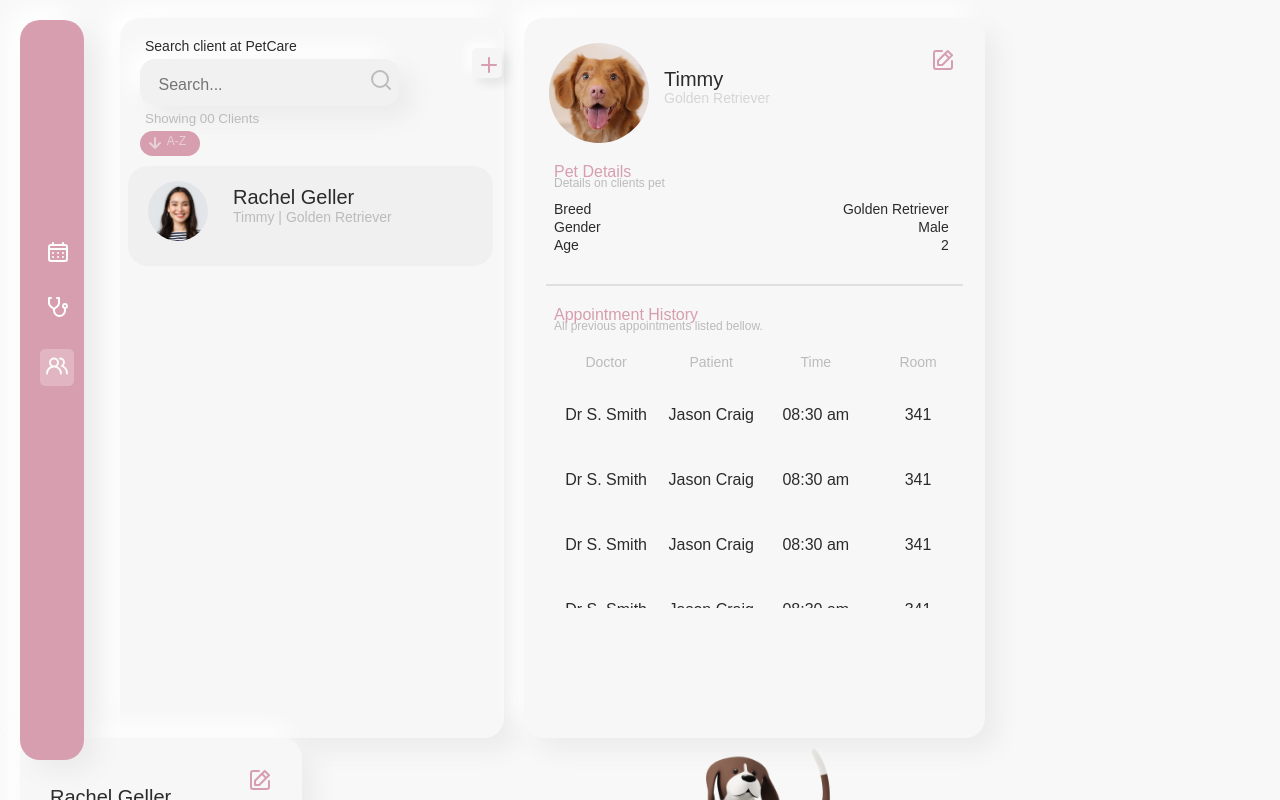
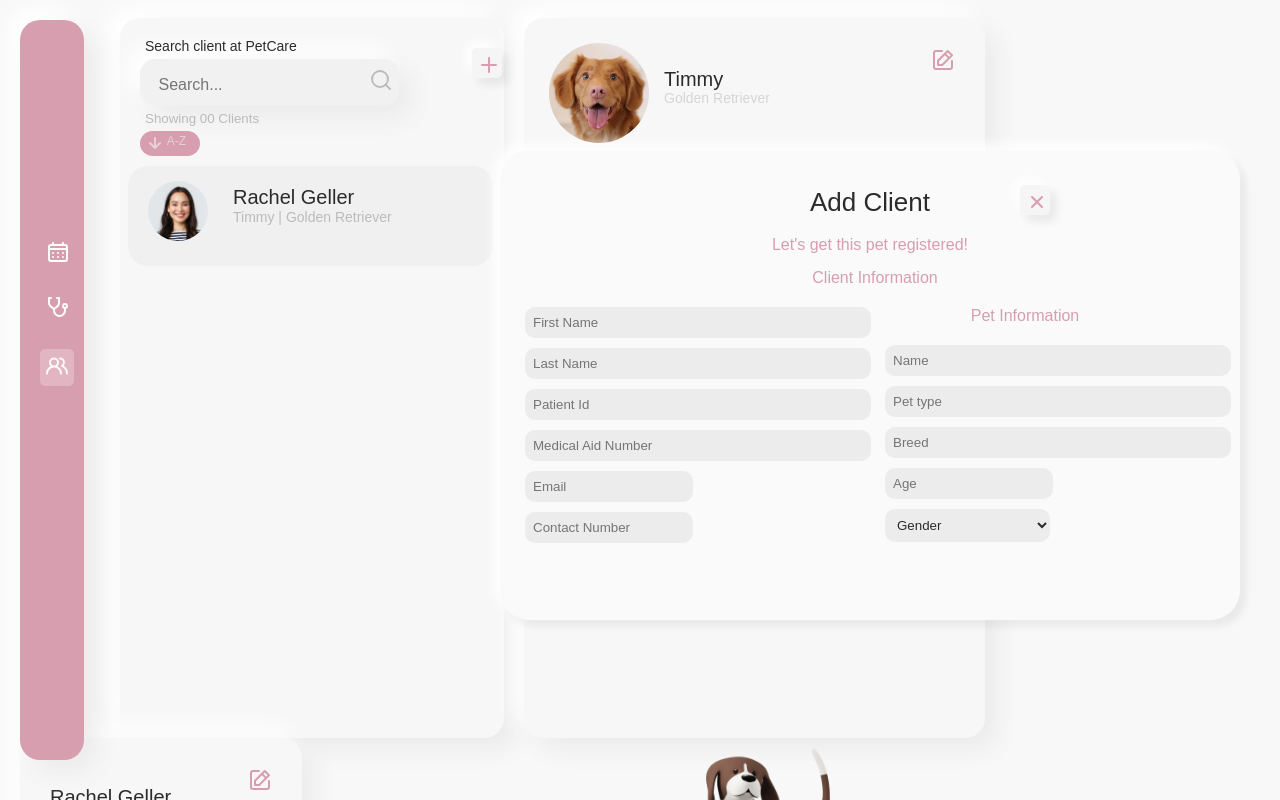
Before and after one commit to AlexaPea/AlexaPettitt_21100290_T2_FinalProject, a React (Create React App) app in the folder myapp/: page /Patients in a window 1280 px wide. Both pictures are taken after a click on the button 487 px from the left and 63 px from the top of the page. Shown: the top 800 px of the page. Built offline with nearby package versions, Linux system fonts and the light colour scheme.

Commit message:
Worked on functionality and front end

```diff
--- a/myapp/src/components/AddDoctor.js
+++ b/myapp/src/components/AddDoctor.js
@@ -7,7 +7,7 @@ const AddDoctor = () => {
         <div className='add-doctor'>
             <div className='add-doctor-form'>
                 <form id="doctorForm">
-                <button class='closeBtn' id="btn" ><div className='close-icon'><UilTimes/></div></button>
+                <button className='closeBtn' id="btn" ><div className='close-icon'><UilTimes/></div></button>
                     <div className='heading doc'>
 
                         <h1>Add New Vet</h1>
--- a/myapp/src/components/AddTask.js
+++ b/myapp/src/components/AddTask.js
@@ -6,7 +6,7 @@ const AddTask = () => {
         <div>
             <div className='task-form-container'>
                 <form id='addTask'>
-                <button class='closeBtn' id="btn" ><div className='close-icon'><UilTimes/></div></button>
+                <button className='closeBtn' id="btn" ><div className='close-icon'><UilTimes/></div></button>
                 <div className='heading task'>
                         <h1>Add Task</h1>
                         <h3>Let's get productive!</h3>
--- a/myapp/src/components/Appointments.js
+++ b/myapp/src/components/Appointments.js
@@ -123,8 +123,9 @@ const Appointments = (props) => {
                 </div>
                 <div className='appointments'>
                     <div className='block-heading'> Appointments </div>
-                    <button class='addBtn' id="btn" onClick={handleBooking}><div className='plus-icon' ><UilPlus/></div></button>
+                    <button className='addBtn' id="btn" onClick={handleBooking}><div className='plus-icon' ><UilPlus/></div></button>
                     <table className='appointments-table'>
+                        <tbody>
                         <tr className='row-heading'>
                             <th>Doctor</th>
                             <th>Patient</th>
@@ -161,6 +162,7 @@ const Appointments = (props) => {
                             <td>08:30 am</td>
                             <td>341</td>
                         </tr>
+                        </tbody>
                     </table>
 
                 </div>
@@ -203,7 +205,7 @@ const Appointments = (props) => {
 
                 <div className='tasks'>
                     <h1 className='tasks-head'>Tasks</h1>
-                    <button class='addBtn tasks' id="btn" onClick={addTask}><div className='plus-icon'><UilPlus/></div></button>
+                    <button className='addBtn tasks' id="btn" onClick={addTask}><div className='plus-icon'><UilPlus/></div></button>
                     <div className='task-container'>
                         <div className='individual-task'>
                             <h5>Email Mrs Poter</h5>
--- a/myapp/src/components/Doctors.js
+++ b/myapp/src/components/Doctors.js
@@ -130,6 +130,7 @@ const Doctors = (props) => {
                 <h2 className='start-heading'>Bio</h2>
                 <h4>Doctors general information</h4>
                 <table className='general-info first'>
+                    <tbody>
                     <tr>
                         <th>Name</th>
                         <td>Sam</td>
@@ -146,6 +147,7 @@ const Doctors = (props) => {
                         <th>Age</th>
                         <td>35</td>
                     </tr>
+                    </tbody>
                 </table>
             </div>
              <hr className='devider-line'/>
@@ -153,6 +155,7 @@ const Doctors = (props) => {
                 <h2>Details</h2>
                 <h4>Doctors details which concern the practice</h4>
                 <table className='general-info two'>
+                <tbody>
                     <tr>
                         <th>Email</th>
                         <td>Sam@petcare.co.za</td>
@@ -173,7 +176,7 @@ const Doctors = (props) => {
                         <th>Room</th>
                         <td>1 35</td>
                     </tr>
-
+                    </tbody>
                 </table>
                 {/* <button className='primary-btn vet'>Edit</button> */}
             </div>
--- a/myapp/src/components/MakeBooking.js
+++ b/myapp/src/components/MakeBooking.js
@@ -18,7 +18,7 @@ const MakeBooking = () => {
         <div>
              <div className='appointments-form'>
                 <form id="homeForm">
-                <button class='closeBtn' id="btn" onClick={handleBooking}><div className='close-icon'><UilTimes/></div></button>
+                <button className='closeBtn' id="btn" onClick={handleBooking}><div className='close-icon'><UilTimes/></div></button>
                     <div className='heading'>
 
                         <h1>Make booking</h1>
--- a/myapp/src/components/Navigation.js
+++ b/myapp/src/components/Navigation.js
@@ -12,9 +12,9 @@ const Navigation = () => {
             <div className="navContainer">
 
                 <ul>
-                    <li><NavLink exact activeClassName="active" to="/"><button className="icon icon1"><UilSchedule/></button></NavLink></li>
-                    <li><NavLink activeClassName="active" to="/Doctors"><button className="icon icon2"><UilStethoscopeAlt/></button></NavLink></li>
-                    <li><NavLink activeClassName="active" to="/Patients"><button className="icon icon3"><UilUsersAlt/></button></NavLink></li>
+                    <li><NavLink exact activeclassname="active" to="/"><button className="icon icon1"><UilSchedule/></button></NavLink></li>
+                    <li><NavLink activeclassname="active" to="/Doctors"><button className="icon icon2"><UilStethoscopeAlt/></button></NavLink></li>
+                    <li><NavLink activeclassname="active" to="/Patients"><button className="icon icon3"><UilUsersAlt/></button></NavLink></li>
                 </ul>
 
 
--- a/myapp/src/components/Patients.js
+++ b/myapp/src/components/Patients.js
@@ -9,7 +9,7 @@ import Logo from '../Images/logo.png';
 import { useState, useEffect } from 'react';
 import Helmet from "react-helmet";
 import { UilPlus } from '@iconscout/react-unicons';
-import addClient from './addClient';
+import AddClient from './AddClient';
 
 const Patients = (props) => {
 
@@ -42,7 +42,8 @@ const Patients = (props) => {
             </Helmet>
             <Navigation/>
              {/* 👇️ show component on click */}
-             {isShown && <addClient />}
+             {isShown && <AddClient />}
+
 
 <br/>
             <div className='left-list'>
@@ -80,6 +81,7 @@ const Patients = (props) => {
                 <h2>Pet Details</h2>
                 <h4>Details on clients pet</h4>
                 <table className='general-info two'>
+                    <tbody>
                     <tr>
                         <th>Breed</th>
                         <td>Golden Retriever</td>
@@ -92,6 +94,7 @@ const Patients = (props) => {
                         <th>Age</th>
                         <td>2</td>
                     </tr>
+                    </tbody>
                 </table>
                 <hr className='devider-line'/>
                 <div className='client-info two'>
@@ -101,6 +104,7 @@ const Patients = (props) => {
                     <div className='appointments-holder'>
 
                     <table className='appointments-table two'>
+                        <tbody>
                         <tr className='row-heading'>
                             <th>Doctor</th>
                             <th>Patient</th>
@@ -137,6 +141,7 @@ const Patients = (props) => {
                             <td>08:30 am</td>
                             <td>341</td>
                         </tr>
+                        </tbody>
                     </table>
 
                     </div>
@@ -151,16 +156,15 @@ const Patients = (props) => {
 
             <div className='right-pannel-client'>
                 <div className='edit-icon client'><UilEdit/></div>
-            {/* <div className='client-block main'>  <img className='client-block-img main' src={dp}/></div> */}
             <div className='client-maintext two'>
                 <h1 className='owner-name'>Rachel Geller</h1>
                 <h3>Owner</h3>
-                {/* <div className='special'>Surgury</div> */}
             </div>
             <div className='client-info'>
             <h2>Contact Details</h2>
-                <h4>Doctors details which concern the practice</h4>
+                <h4>Client details which concern the practice</h4>
                 <table className='general-info two'>
+                    <tbody>
                     <tr>
                         <th>Email</th>
                         <td>Sam@petcare.co.za</td>
@@ -170,14 +174,11 @@ const Patients = (props) => {
                         <td>0671674070</td>
                     </tr>
                     <tr>
-                        <th>Doctor Id</th>
+                        <th>Patient Id</th>
                         <td>10528465</td>
                     </tr>
-                    <tr>
-                        <th>Room</th>
-                        <td>1 35</td>
-                    </tr>
 
+                    </tbody>
                 </table>
             </div>
              <hr className='devider-line'/>
@@ -186,6 +187,7 @@ const Patients = (props) => {
             <h2>Medical Details</h2>
                 <h4>Insurance related</h4>
                 <table className='general-info two'>
+                <tbody>
                     <tr>
                         <th>Medical Aid Number</th>
                         <td>54544</td>
@@ -194,7 +196,7 @@ const Patients = (props) => {
                         <th>Id Number</th>
                         <td>0112158132</td>
                     </tr>
-
+                    </tbody>
                 </table>
             </div>
 
--- a/myapp/src/components/Register.js
+++ b/myapp/src/components/Register.js
@@ -107,7 +107,7 @@ const Login = (props) => {
     }
 
     const authenticateEmail = () => { //rather make it authenticate email
-        axios.post('http://localhost:8888/api/authenticateEmail.php', inputs)
+        axios.post('http://localhost:80/project-api/authenticateEmail.php', inputs)
         .then(function(response){
             //just to know what's happening
             console.log(response);
@@ -288,12 +288,12 @@ const Login = (props) => {
         if(result){
             console.log("There is an Error");
         }else{
-            axios.post('http://localhost:8888/api/addUser.php', inputs)
+            axios.post('http://localhost:80/project-api/addUser.php', inputs)
             .then(function(response){
                 console.log(response);
 
                 if(response.status === 200){
-                    navigate("/login");
+                    navigate("/");
                 }
 
             });
@@ -330,21 +330,21 @@ const Login = (props) => {
 
 
                     {nameError}
-                    <input name='first' class="half-input" type='text' placeholder='First Name'onChange={firstVal}/>
+                    <input name='first' className="half-input" type='text' placeholder='First Name'onChange={firstVal}/>
 
 
                     {lastError}
-                    <input name='last' class="half-input" type='text' placeholder='Surname' onChange={lastVal}/>
+                    <input name='last' className="half-input" type='text' placeholder='Surname' onChange={lastVal}/>
 
 
 
                     {ageError}
-                    <input name='age' class="half-input" type='text' placeholder='Age' onChange={ageVal}/>
+                    <input name='age' className="half-input" type='text' placeholder='Age' onChange={ageVal}/>
 
 
                     {genderError}
-                    <select name="gender" onChange={genderVal}>
-                        <option value="none" selected>Gender</option>
+                    <select name="gender" onChange={genderVal} defaultValue="none">
+                        <option value="none">Gender</option>
                         <option value="male">Male</option>
                         <option value="female">Female</option>
                         <option value="other">other</option>
--- a/myapp/src/components/addClient.js
+++ b/myapp/src/components/addClient.js
@@ -1,11 +1,69 @@
 import React from 'react';
+import { UilTimes } from '@iconscout/react-unicons';
 
-const addClient = () => {
+const AddClient = () => {
     return (
-        <div>
+        <div className='addClient'>
+            <form id='add-client-form'>
+            <button className='closeBtn' id="btn" ><div className='close-icon'><UilTimes/></div></button>
+                <div className='greeting'>
+                    <h1>Add Client</h1>
+                    <h3>Let's get this pet registered!</h3>
+                </div>
+                <div className='owner-info-form'>
+
+                    <h3>Client Information</h3>
+
+                    <div className='input-holder owner'>
+
+                        <input className='booking-input doc full' type='text' placeholder='First Name'/>
+
+                        <input className='booking-input doc full' type='text' placeholder='Last Name'/>
+
+                        <input className='booking-input doc full' type='number' placeholder='Patient Id'/>
+
+                        <input className='booking-input doc full' type='number' placeholder='Medical Aid Number'/>
+
+                        <input name='email' className="booking-input doc" type='email' placeholder='Email' />
+
+                        <input name='contact' className="booking-input doc" type='text' placeholder='Contact Number'/>
+
+
+                    </div>
+
+
+                </div>
+                <div className='pet-info-form'>
+
+                  <h3>Pet Information</h3>
+
+                  <div className='input-holder pet'></div>
+
+                        <input className='booking-input doc full' type='text' placeholder='Name'/>
+
+                        <input className='booking-input doc full' type='text' placeholder='Pet type'/>
+
+                        <input className='booking-input doc full' type='text' placeholder='Breed'/>
+
+                        <input name='age' className="booking-input doc" type='text' placeholder='Age'/>
+
+                        <select name="gender" className="booking-input doc gen">
+                            <option value="none" selected>Gender</option>
+                            <option value="male">Male</option>
+                            <option value="female">Female</option>
+                            <option value="other">other</option>
+                        </select>
+
+                    </div>
+
+
+
+
+
+            </form>
 
         </div>
     );
 };
 
-export default addClient;
+export default AddClient;
--- a/myapp/src/index.css
+++ b/myapp/src/index.css
@@ -1847,3 +1847,62 @@ margin-top: 15px;
 .labelOne{
   margin-top: -20px;
 }
+
+/*Add client form*/
+
+#add-client-form{
+
+  background-color: #fafafa;
+  width: 700px;
+  height:430px;
+  margin-top: 150px;
+  margin-left: 500px;
+  z-index: 3;
+  position: absolute;
+  border-radius: 30px;
+  padding: 20px;
+
+  box-shadow: -6px -6px 14px rgba(255, 255, 255, .6),
+  -6px -6px 10px rgba(255, 255, 255, .5),
+  6px 6px 8px rgba(255, 255, 255, .075),
+  6px 6px 10px rgba(0, 0, 0, .08);
+
+
+}
+#add-client-form h1{
+  color: #2b2b2b;
+  font-weight: 400;
+  font-size: 26px;
+  text-align: center;
+}
+#add-client-form h3{
+  color: #D69EAF;
+  font-weight: 300;
+  font-size: 16px;
+  text-align: center;
+  margin-top: 5px;
+  margin-bottom: 15px;
+}
+
+.owner-info-form .input-holder.owner{
+  width: 40%;
+  float: left;
+
+}
+.owner-info-form h3, .pet-info-form h3{
+
+  text-align: left;
+  color: #D69EAF;
+  font-weight: 300;
+  font-size: 16px;
+  text-align: left;
+  margin-top: -15px;
+  margin-left: 10px;
+  margin-bottom: -5px;
+}
+.pet-info-form{
+  width: 40%;
+  margin-left: 80px;
+  float: left;
+
+}
--- a/myapp/src/index.js
+++ b/myapp/src/index.js
@@ -6,10 +6,9 @@ import{BrowserRouter} from 'react-router-dom'
 
 
 ReactDOM.render(
-  <React.StrictMode>
+
     <BrowserRouter>
       <App />
-    </BrowserRouter>
-  </React.StrictMode>,
+    </BrowserRouter>,
   document.getElementById('root')
 );
```
Also changed, not shown: myapp/src/components/Login.js (+9 -3 lines).
